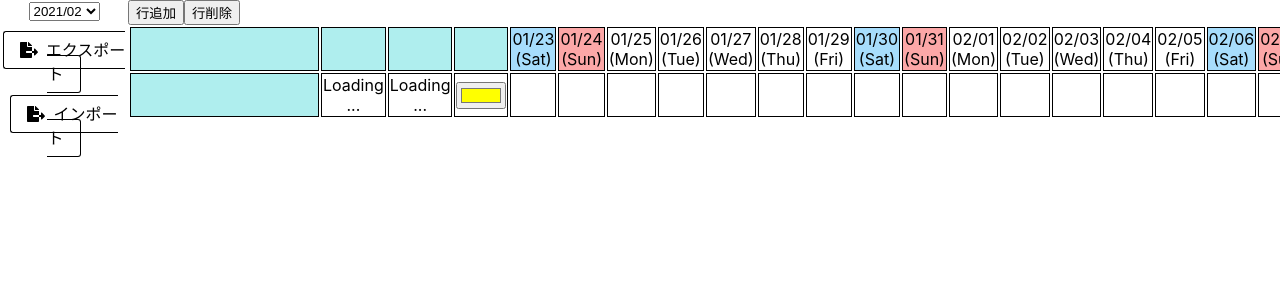
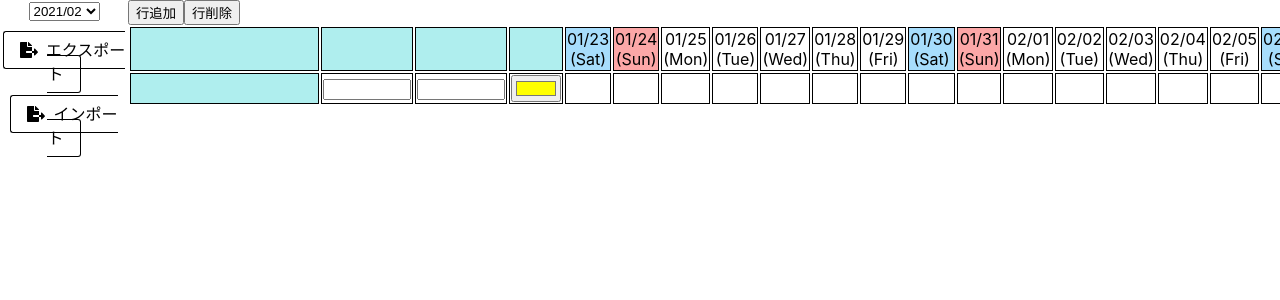
Before and after one commit to h64m1/gantt-chart, a React (Create React App) app in the folder app/: page / in a window 1280 px wide. Shown: the top 300 px of the page. Built offline with nearby package versions, Linux system fonts and the light colour scheme.

Commit message:
[mod] タスク毎の日付がLoadingのままになる不具合を修正 #28

```diff
--- a/app/src/component/Picker/DatePicker.tsx
+++ b/app/src/component/Picker/DatePicker.tsx
@@ -18,7 +18,7 @@ const DatePicker: React.FC<{
 }> = ({ row, column, id, name, date }) => {
 	return (
 		<td key={`date-${row}-${column}`} className="gantt-body date">
-			{date === undefined ? <div>{'Loading ...'}</div> : <DateComponent id={id} name={name} date={date} />}
+			<DateComponent id={id} name={name} date={date} />
 		</td>
 	)
 }
@@ -29,11 +29,11 @@ const DatePicker: React.FC<{
 const DateComponent: React.FC<{
 	id: string
 	name: TaskDate
-	date: string
+	date: string | undefined
 }> = ({ id, name, date }) => {
 	const dispatch = useTaskDispatch()
 	console.debug('DatePicker: date', name, date)
-	const _date = new Date(date)
+	const _date = date === undefined ? date : new Date(date)
 
 	return (
 		<ReactDatePicker
```
